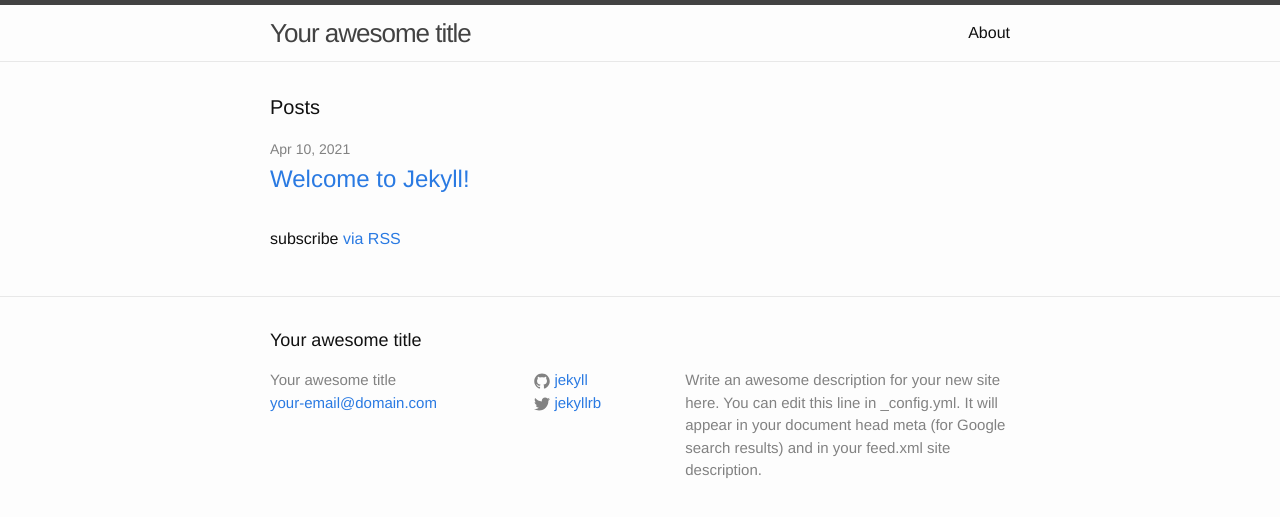
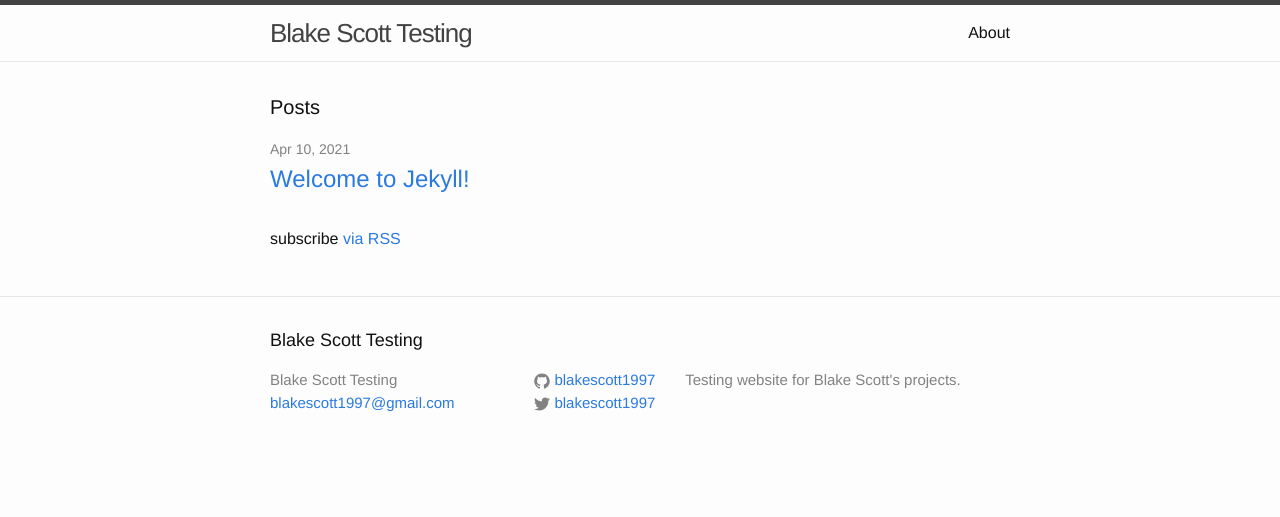
Before and after one commit to blakescott1997/blakescott1997.github.io, a Jekyll site: the page built from index.html, in a window 1280 px wide. Shown: the top 517 px of the page. Built offline with Jekyll 4.4.1, drawn with Linux system fonts in a browser that asks for light colours.

Commit message:
Update _config.yml

```diff
--- a/_config.yml
+++ b/_config.yml
@@ -6,16 +6,14 @@
 # 'jekyll serve'. If you change this file, please restart the server process.
 
 # Site settings
-title: Your awesome title
-email: your-email@domain.com
+title: Blake Scott Testing
+email: blakescott1997@gmail.com
 description: > # this means to ignore newlines until "baseurl:"
-  Write an awesome description for your new site here. You can edit this
-  line in _config.yml. It will appear in your document head meta (for
-  Google search results) and in your feed.xml site description.
+  Testing website for Blake Scott's projects.
 baseurl: "" # the subpath of your site, e.g. /blog
-url: "http://yourdomain.com" # the base hostname & protocol for your site
-twitter_username: jekyllrb
-github_username:  jekyll
+url: "http://blakescott.link" # the base hostname & protocol for your site
+twitter_username: blakescott1997
+github_username:  blakescott1997
 
 # Build settings
 markdown: kramdown
```
